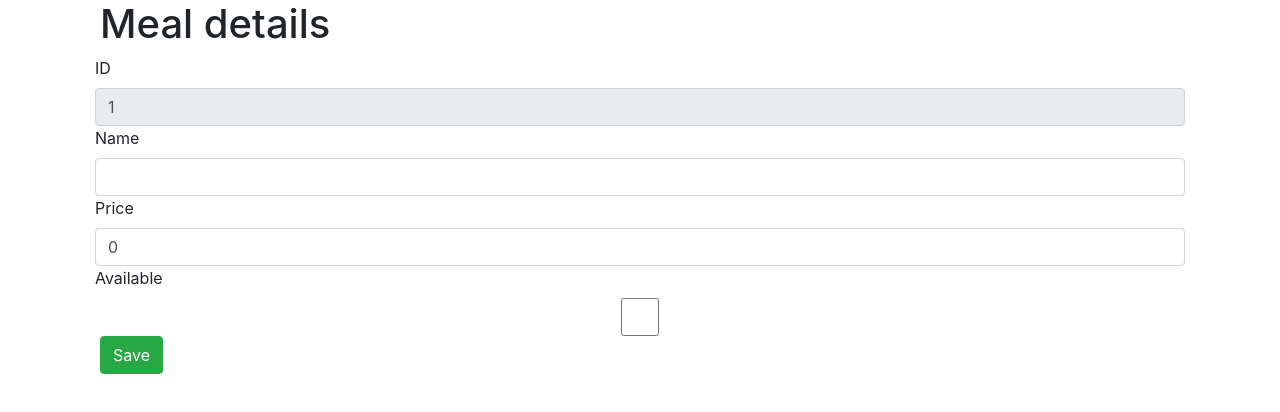
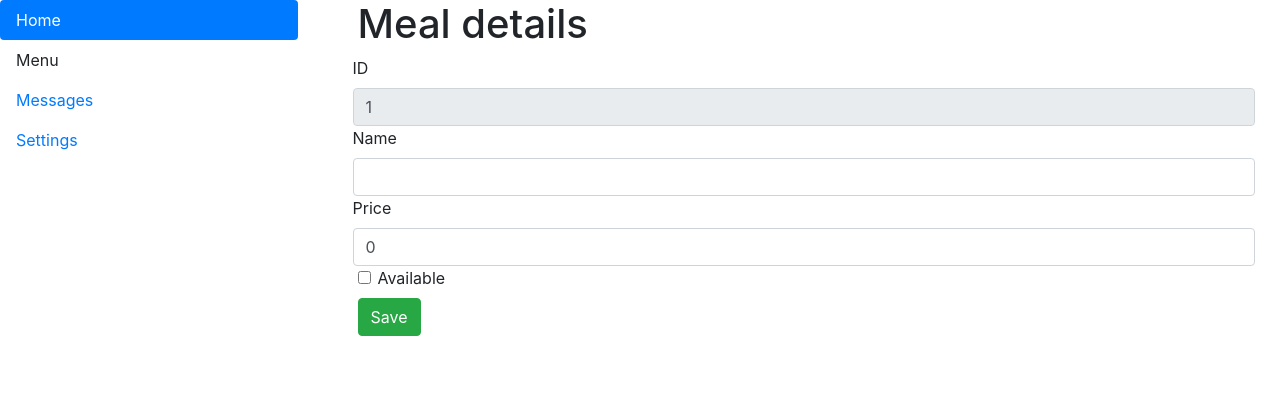
Before and after one commit to SirojiddinSaidmurodov/RESTaurantCompanion-client, a Vue app: page /meals/1 in a window 1280 px wide. Shown: the top 412 px of the page. Built offline with nearby package versions, Linux system fonts and the light colour scheme; no server answers.

Commit message:
edit: added undo function
Took 1 hour 11 minutes

Took 35 minutes

```diff
--- a/package.json
+++ b/package.json
@@ -10,6 +10,8 @@
     "axios": "^0.21.0",
     "bootstrap": "^4.5.3",
     "core-js": "^3.6.5",
+    "jquery": "^3.5.1",
+    "popper.js": "^1.16.1",
     "vue": "^2.6.11",
     "vue-router": "^3.2.0",
     "vuex": "^3.4.0"
--- a/src/App.vue
+++ b/src/App.vue
@@ -1,7 +1,26 @@
 <template>
-  <div class="container">
-    <router-view/>
+
+  <div class="row">
+    <div class="col-3">
+      <div id="v-pills-tab" aria-orientation="vertical" class="nav flex-column nav-pills" role="tablist">
+        <div id="v-pills-home-tab" v-on:click="$router.push('/')" aria-controls="v-pills-home" aria-selected="true" class="nav-link active" data-toggle="pill"
+           role="tab">Home</div>
+        <div id="v-pills-profile-tab" v-on:click="$router.push('/meals')" aria-controls="v-pills-profile" aria-selected="false" class="nav-link" data-toggle="pill"
+           role="tab">Menu</div>
+        <a id="v-pills-messages-tab" aria-controls="v-pills-messages" aria-selected="false" class="nav-link" data-toggle="pill"
+           role="tab">Messages</a>
+        <a id="v-pills-settings-tab" aria-controls="v-pills-settings" aria-selected="false" class="nav-link" data-toggle="pill"
+           role="tab">Settings</a>
+      </div>
+    </div>
+    <div class="col-9">
+
+      <div class="container">
+        <router-view/>
+      </div>
+    </div>
   </div>
+
 </template>
 <script>
 export default {
@@ -9,5 +28,4 @@ export default {
 };
 </script>
 <style lang="scss">
-@import url(https://unpkg.com/bootstrap@4.1.0/dist/css/bootstrap.min.css);
 </style>
--- a/src/components/MainPage.vue
+++ b/src/components/MainPage.vue
@@ -1,16 +1,9 @@
 <template>
-<div>
-  <h2>Test</h2>
-  <MealList></MealList>
-</div>
+
 </template>
 
 <script>
-import MealList from "@/views/MealList";
-export default {
-name: "MainPage",
-  components: {MealList}
-}
+
 </script>
 
 <style scoped>
--- a/src/main.js
+++ b/src/main.js
@@ -1,6 +1,8 @@
 import Vue from 'vue'
 import App from './App.vue'
 import router from './router/routes'
+import 'bootstrap'
+import 'bootstrap/dist/css/bootstrap.min.css'
 
 Vue.config.productionTip = false
 
--- a/src/views/Meal.vue
+++ b/src/views/Meal.vue
@@ -14,9 +14,9 @@
         <label for="cost">Price</label>
         <input id="cost" type="number" class="form-control" v-model="mealCost">
       </div>
-      <div class="form-row">
+      <div class="form-check">
+        <input id="available" type="checkbox" class="form-check-input" v-model="mealAvailable">
         <label for="available">Available</label>
-        <input id="available" type="checkbox" class="form-control" v-model="mealAvailable">
       </div>
       <button class="btn btn-success" type="submit">Save</button>
     </form>
--- a/src/views/MealList.vue
+++ b/src/views/MealList.vue
@@ -1,9 +1,18 @@
 <template>
   <div class="container">
     <h2>Menu</h2>
-    <div v-if="message" class="alert alert-success">
+
+    <div v-if="message" class="alert alert-danger alert-dismissible fade show" role="alert">
+      <h4>Warning!</h4>
       {{ message }}
+      <button class="btn btn-outline-danger" data-dismiss="alert" type="button" v-on:click="undo()">Cancel
+      </button>
+
+      <button aria-label="Close" class="close" data-dismiss="alert" type="button">
+        <span aria-hidden="true">&times;</span>
+      </button>
     </div>
+
     <table class="table">
       <thead>
       <tr>
@@ -42,7 +51,8 @@ export default {
   data() {
     return {
       meals: [],
-      message: null
+      message: null,
+      last: null
     }
   },
   methods: {
@@ -53,15 +63,25 @@ export default {
     },
     deleteMeal(id) {
       MealDataService.delete(id).then(response => {
-        this.message = 'delete ' + id + ' successful';
+        this.message = 'Deleted ' + response.data.mealName + ' successful';
+        this.last = {
+          id: response.data.id,
+          mealAvailable: response.data.mealAvailable,
+          mealCost: response.data.mealCost,
+          mealName: response.data.mealName
+        };
         this.refreshMeals();
       })
     },
     updateMeal(id) {
       this.$router.push('/meals/' + id)
     },
-    addMeal(){
+    addMeal() {
       this.$router.push(`/meals/0`)
+    },
+    async undo() {
+      await MealDataService.create(this.last);
+      this.refreshMeals();
     }
   },
   created() {
@@ -69,7 +89,6 @@ export default {
   }
 }
 </script>
-
 <style scoped>
 
 </style>
```
Also changed, not shown: 1 other file (tests, documents, lock files or other folders).
